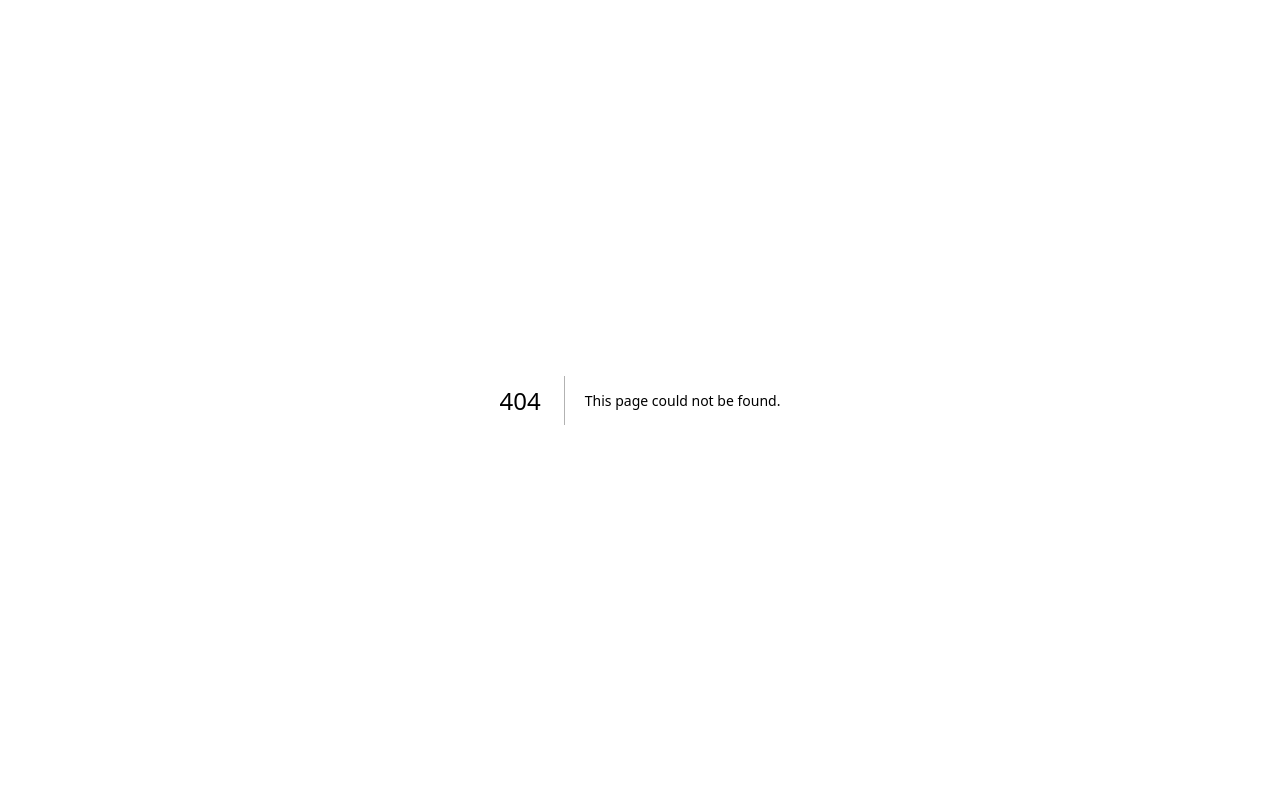
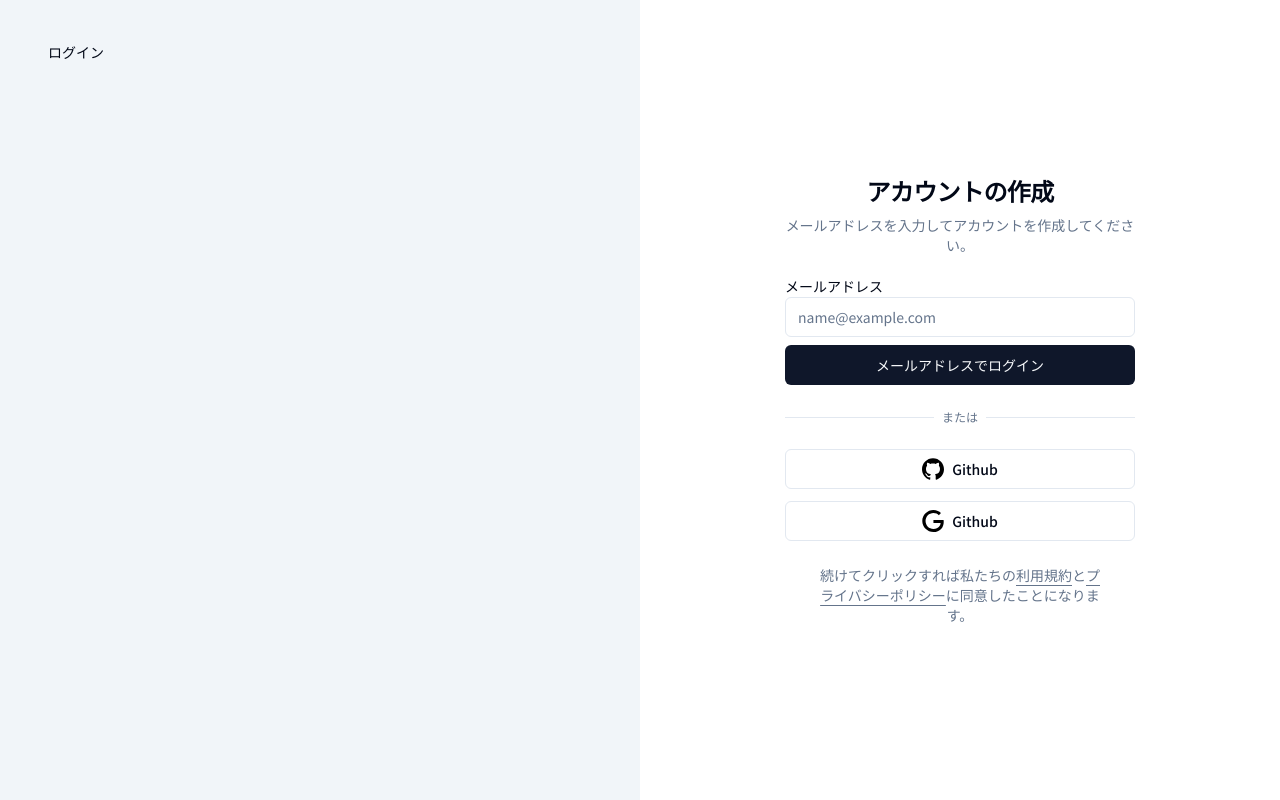
Before and after one commit to crypt0box/next-fullstack, a Next.js app: page /register in a window 1280 px wide. Before the commit this address had no page. Built offline with nearby package versions, Linux system fonts and the light colour scheme.

Commit message:
feat: ログイン機能の実装

```diff
--- /dev/null
+++ b/app/(auth)/register/page.tsx
@@ -0,0 +1,43 @@
+import { buttonVariants } from "@/components/ui/button";
+import UserAuthForm from "@/components/user-auth-form";
+import { cn } from "@/lib/utils";
+import Link from "next/link";
+
+export default function Register() {
+  return (
+    <div className="container grid flex-col lg:grid-cols-2 h-screen w-screen items-center justify-center lg:max-w-none lg:px-0">
+      <Link
+        href={"/login"}
+        className={cn(
+          buttonVariants({ variant: "ghost" }),
+          "absolute left-4 md:left-8 md:top-8"
+        )}
+      >
+        ログイン
+      </Link>
+      <div className="h-full bg-muted lg:block hidden"></div>
+      <div className="mx-auto w-full sm:w-[350px] flex flex-col justify-center space-y-6">
+        <div className="text-center space-y-2">
+          <h1 className="text-2xl font-semibold tracking-tight">
+            アカウントの作成
+          </h1>
+          <p className="text-sm text-muted-foreground">
+            メールアドレスを入力してアカウントを作成してください。
+          </p>
+        </div>
+        <UserAuthForm />
+        <p className="text-muted-foreground px-8 text-center text-sm">
+          続けてクリックすれば私たちの
+          <Link href="/terms" className="underline underline-offset-4">
+            利用規約
+          </Link>
+          と
+          <Link href="/privacy" className="underline underline-offset-4">
+            プライバシーポリシー
+          </Link>
+          に同意したことになります。
+        </p>
+      </div>
+    </div>
+  );
+}
--- a/components/icon.tsx
+++ b/components/icon.tsx
@@ -15,4 +15,17 @@ export const Icon = {
       <path d="M12 .297c-6.63 0-12 5.373-12 12 0 5.303 3.438 9.8 8.205 11.385.6.113.82-.258.82-.577 0-.285-.01-1.04-.015-2.04-3.338.724-4.042-1.61-4.042-1.61C4.422 18.07 3.633 17.7 3.633 17.7c-1.087-.744.084-.729.084-.729 1.205.084 1.838 1.236 1.838 1.236 1.07 1.835 2.809 1.305 3.495.998.108-.776.417-1.305.76-1.605-2.665-.3-5.466-1.332-5.466-5.93 0-1.31.465-2.38 1.235-3.22-.135-.303-.54-1.523.105-3.176 0 0 1.005-.322 3.3 1.23.96-.267 1.98-.399 3-.405 1.02.006 2.04.138 3 .405 2.28-1.552 3.285-1.23 3.285-1.23.645 1.653.24 2.873.12 3.176.765.84 1.23 1.91 1.23 3.22 0 4.61-2.805 5.625-5.475 5.92.42.36.81 1.096.81 2.22 0 1.606-.015 2.896-.015 3.286 0 .315.21.69.825.57C20.565 22.092 24 17.592 24 12.297c0-6.627-5.373-12-12-12" />
     </svg>
   ),
+  google: ({ ...props }) => (
+    <svg
+      role="img"
+      width={"22"}
+      height={"22"}
+      viewBox="0 0 24 24"
+      xmlns="http://www.w3.org/2000/svg"
+      {...props}
+    >
+      <title>Google</title>
+      <path d="M12.48 10.92v3.28h7.84c-.24 1.84-.853 3.187-1.787 4.133-1.147 1.147-2.933 2.4-6.053 2.4-4.827 0-8.6-3.893-8.6-8.72s3.773-8.72 8.6-8.72c2.6 0 4.507 1.027 5.907 2.347l2.307-2.307C18.747 1.44 16.133 0 12.48 0 5.867 0 .307 5.387.307 12s5.56 12 12.173 12c3.573 0 6.267-1.173 8.373-3.36 2.16-2.16 2.84-5.213 2.84-7.667 0-.76-.053-1.467-.173-2.053H12.48z" />
+    </svg>
+  ),
 };
--- a/components/user-auth-form.tsx
+++ b/components/user-auth-form.tsx
@@ -1,10 +1,17 @@
+"use client";
+
 import { cn } from "@/lib/utils";
 import { Input } from "./ui/input";
 import { Label } from "./ui/label";
 import { buttonVariants } from "./ui/button";
 import { Icon } from "./icon";
+import { signIn } from "next-auth/react";
+import { useState } from "react";
 
 export default function UserAuthForm() {
+  const [isGithubLoading, setIsGithubLoading] = useState<boolean>(false);
+  const [isGoogleLoading, setIsGoogleLoading] = useState<boolean>(false);
+
   return (
     <div className="grid gap-6">
       <form>
@@ -29,10 +36,36 @@ export default function UserAuthForm() {
           </span>
         </div>
       </div>
-      <button className={cn(buttonVariants({ variant: "outline" }))}>
-        <Icon.github className="mr-2" />
-        Github
-      </button>
+      <div className="flex flex-col gap-3">
+        <button
+          className={cn(buttonVariants({ variant: "outline" }))}
+          onClick={() => {
+            setIsGithubLoading(true);
+            signIn("github");
+          }}
+        >
+          {isGithubLoading ? (
+            <Icon.spinner className="animate-spin" />
+          ) : (
+            <Icon.github className="mr-2" />
+          )}
+          Github
+        </button>
+        <button
+          className={cn(buttonVariants({ variant: "outline" }))}
+          onClick={() => {
+            setIsGoogleLoading(true);
+            signIn("google");
+          }}
+        >
+          {isGoogleLoading ? (
+            <Icon.spinner className="animate-spin" />
+          ) : (
+            <Icon.google className="mr-2" />
+          )}
+          Github
+        </button>
+      </div>
     </div>
   );
 }
--- a/lib/auth.ts
+++ b/lib/auth.ts
@@ -8,7 +8,10 @@ export const authOptions: NextAuthOptions = {
       clientId: process.env.GITHUB_CLIENT_ID!,
       clientSecret: process.env.GITHUB_CLIENT_SECRET!,
     }),
-    //Google({})
+    Google({
+      clientId: process.env.GOOGLE_CLIENT_ID!,
+      clientSecret: process.env.GOOGLE_CLIENT_SECRET!,
+    }),
   ],
   pages: {
     signIn: "/login",
```
Also changed, not shown: middleware.ts (added, +36 -0 lines), 1 other file (tests, documents, lock files or other folders).
